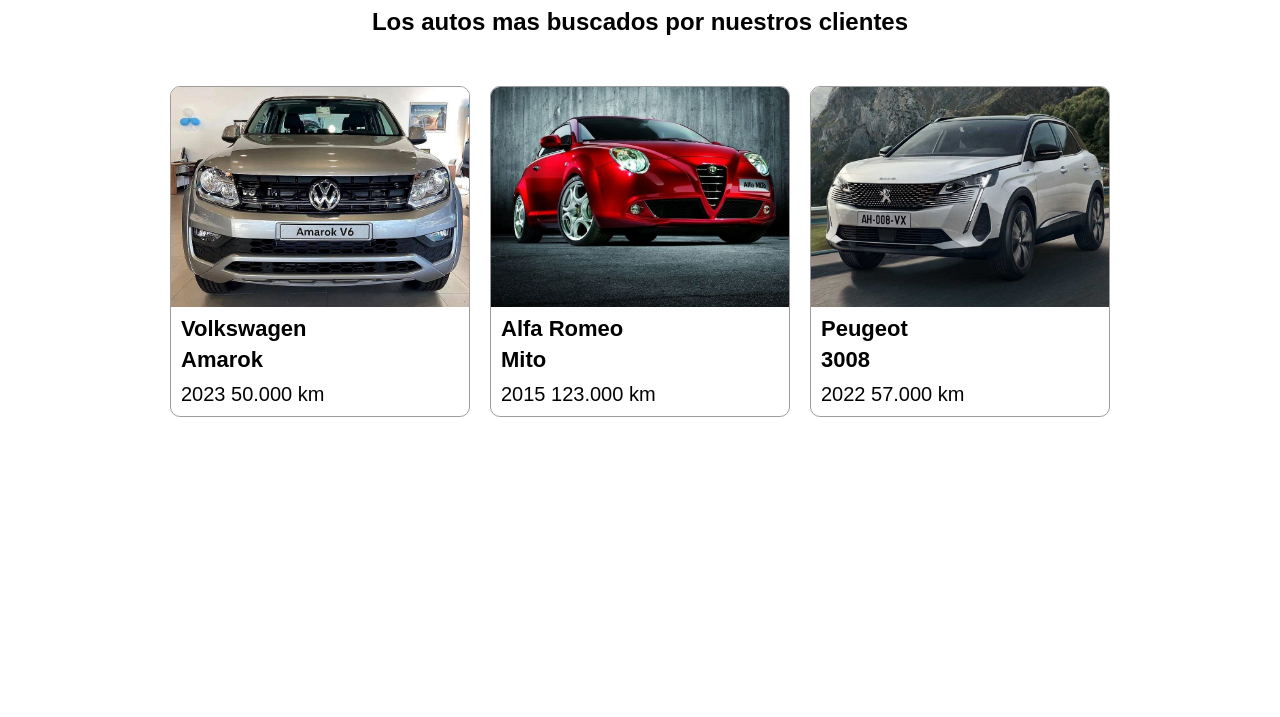
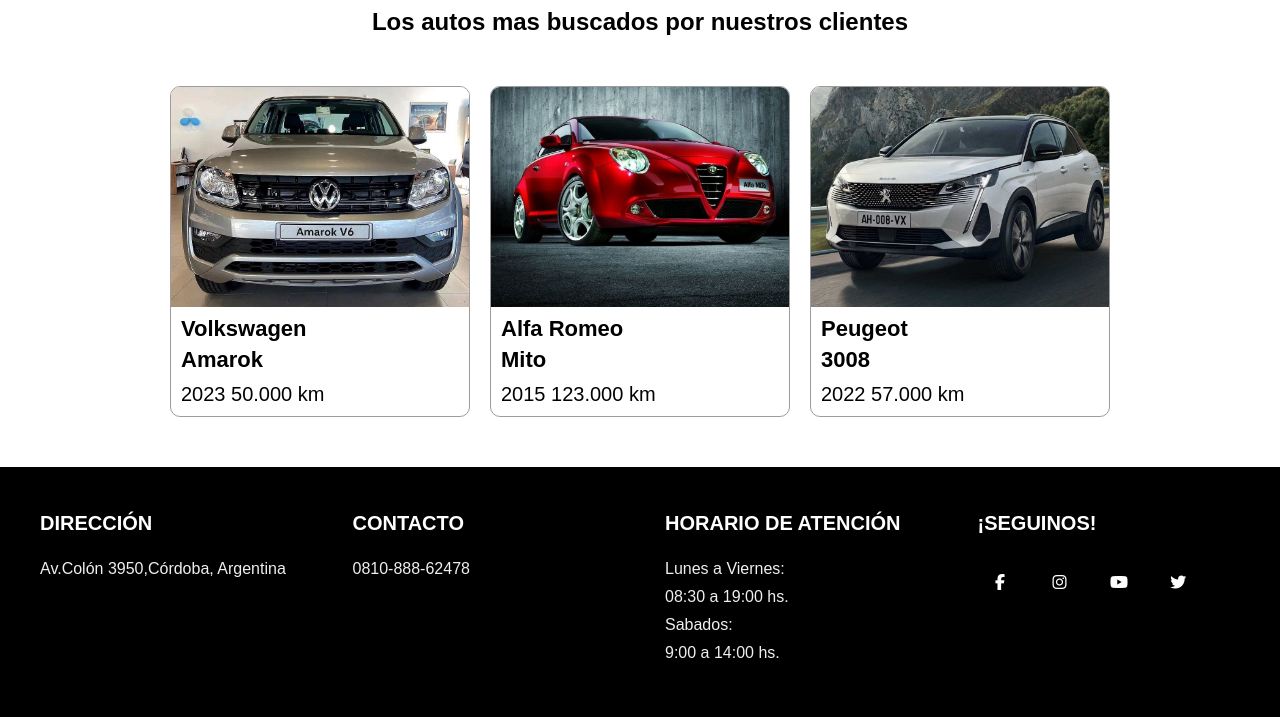
Before and after one commit to nicocuedo/ProyectoWeb, a plain HTML site: page index.html in a window 1280 px wide. Shown: the part 422-1139 px from the top of the page. Before the commit the page ends 907 px from the top, so only its background shows below. Drawn offline with Linux system fonts and the light colour scheme.

Commit message:
agos footer

```diff
--- a/index.html
+++ b/index.html
@@ -10,6 +10,8 @@
         <link rel="preconnect" href="https://fonts.googleapis.com">
         <link rel="preconnect" href="https://fonts.gstatic.com" crossorigin>
         <link href="https://fonts.googleapis.com/css2?family=Faster+One&display=swap" rel="stylesheet">
+        <!-- script fontawesome -->
+    <script src="https://kit.fontawesome.com/04844f94bb.js" crossorigin="anonymous"></script>
 
 </head>
 <body>
@@ -147,14 +149,34 @@
 
 
     <!---------------- Footer ---------------->
-    <footer id="footer">
-        <a href="">Comprá tu auto</a>
-        <a href="">Vendé tu auto</a>
-        <a href="">Sedes</a>
-        <a href="">Trabaja con nosotros</a>
-        <a href="">Libro de quejas</a>
-        <a href="">Contactate con nosotros</a>
-        <a href="">LOGOS REDES SOCIALES</a>
+    <footer class="footer">
+        <div class="containerfooter">
+            <div class="box">
+                <h4>DIRECCIÓN</h4>
+                <p>Av.Colón 3950,Córdoba, Argentina</p>
+            </div>
+            <div class="box">
+                <h4>CONTACTO</h4>
+                <p>0810-888-62478</p>
+            </div>
+            <div class="box">
+                <h4>HORARIO DE ATENCIÓN</h4>
+                <p>Lunes a Viernes:</p>
+                <p>08:30 a 19:00 hs.</p>
+                <p>Sabados:</p>
+                <p>9:00 a 14:00 hs.</p>
+            </div>
+            <div class="box">
+                <h4>¡SEGUINOS!</h4>
+                <div class="red-social">
+
+                    <a href="#" class="fa fa-facebook" ></a>
+                    <a href="#" class="fa fa-instagram"></a>
+                    <a href="#" class="fa fa-youtube"></a>
+                    <a href="#" class="fa fa-twitter"></a>
+                </div>
+            </div>
+       </div>
     </footer>
 </body>
 </html>
```
Also changed, not shown: vende-tu-auto.html (+32 -8 lines).
